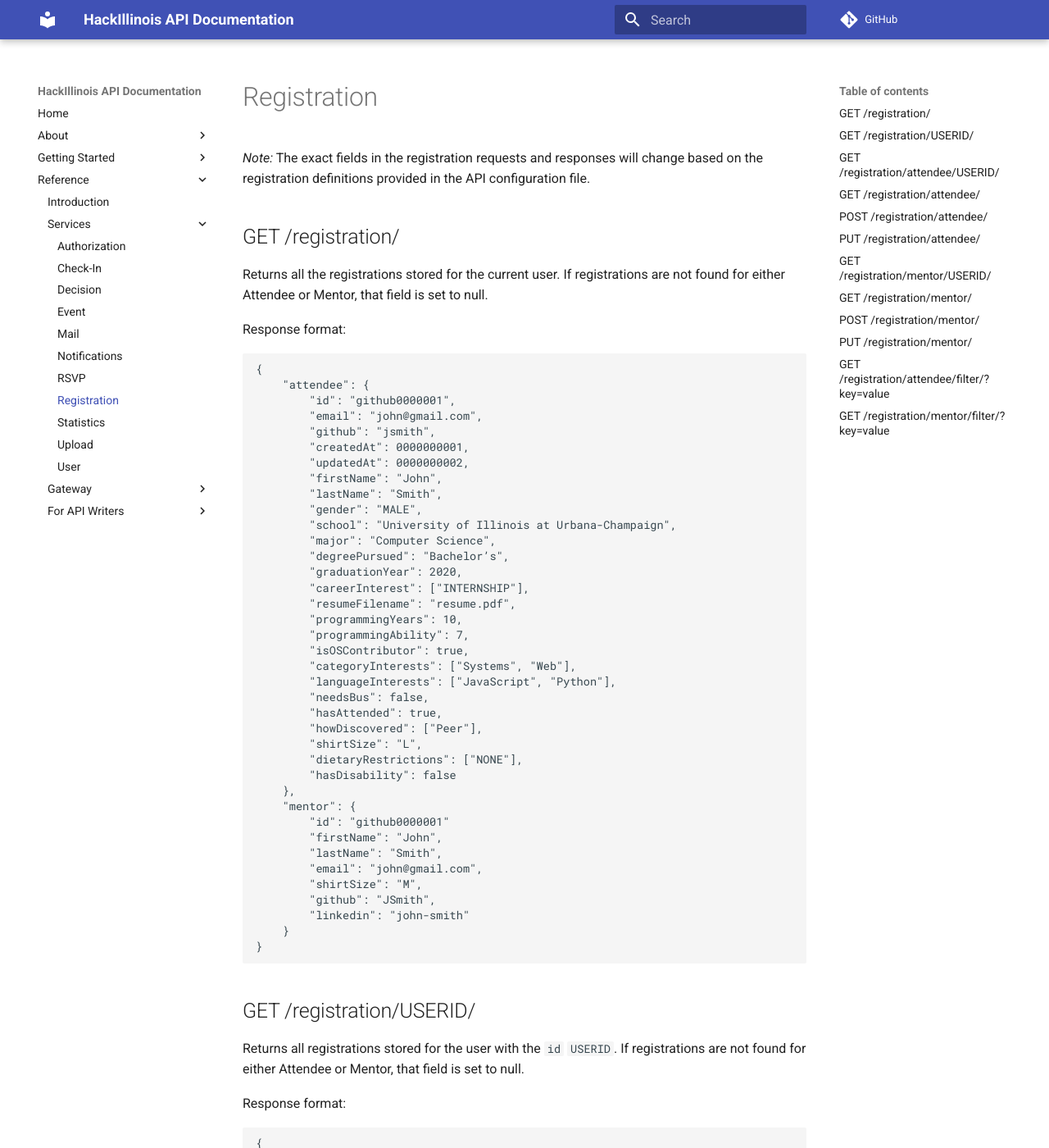
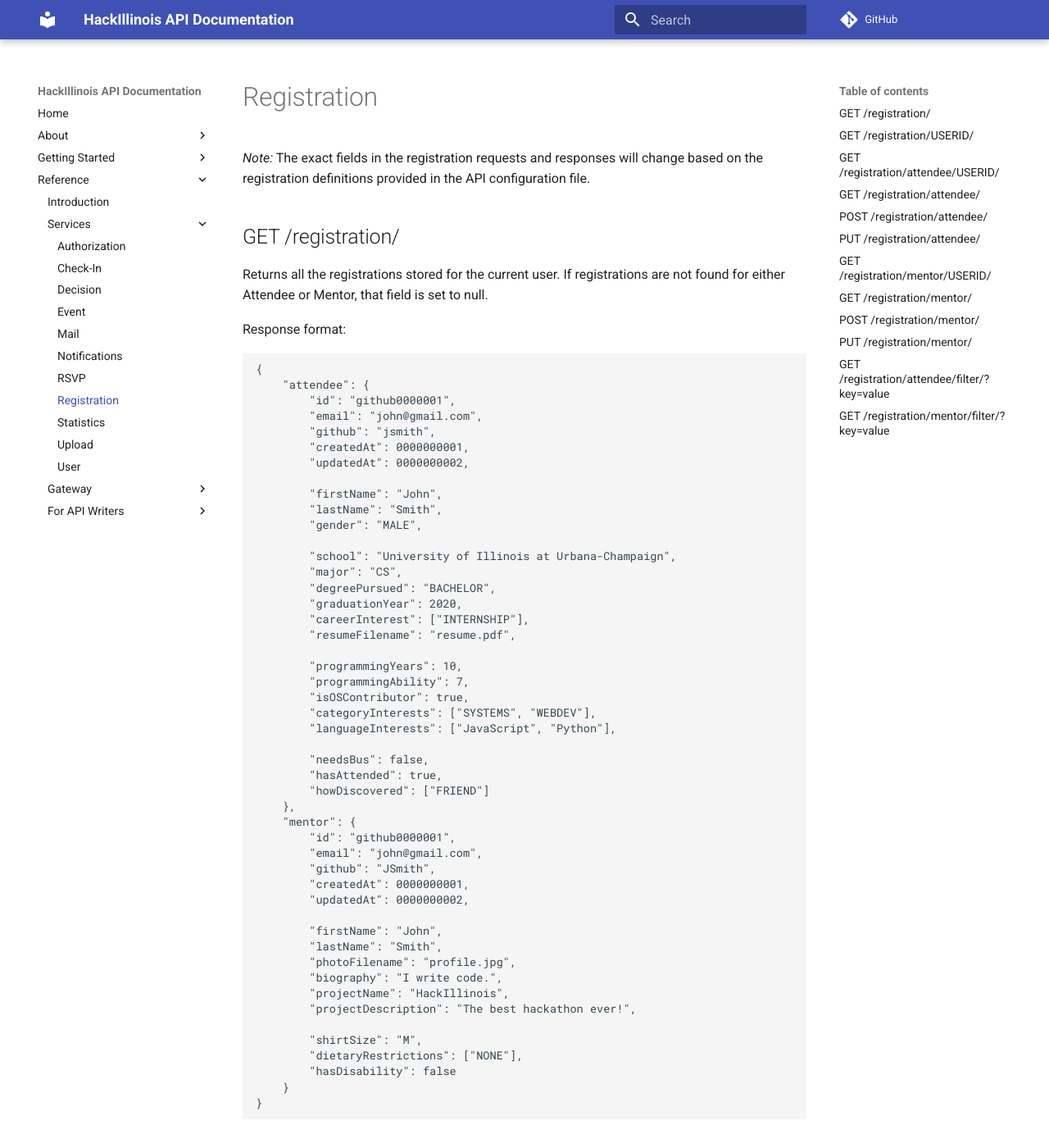
Before and after one commit to HackIllinois/api, an MkDocs documentation site: the page built from documentation/docs/reference/services/Registration.md, in a window 1280 px wide and 1400 px high. Shown: the whole window at 82% size. Built offline with MkDocs 1.6.1 and Material for MkDocs 9.7.7, drawn with Linux system fonts in a browser that asks for light colours; comment, search, counter and statistics services are not loaded; some of the changed text lies outside the part shown.

Commit message:
Update registration documentation

````diff
--- a/documentation/docs/reference/services/Registration.md
+++ b/documentation/docs/reference/services/Registration.md
@@ -18,35 +18,45 @@
 		"github": "jsmith",
 		"createdAt": 0000000001,
 		"updatedAt": 0000000002,
+
 		"firstName": "John",
 		"lastName": "Smith",
 		"gender": "MALE",
+
 		"school": "University of Illinois at Urbana-Champaign",
-		"major": "Computer Science",
-		"degreePursued": "Bachelor’s",
+		"major": "CS",
+		"degreePursued": "BACHELOR",
 		"graduationYear": 2020,
 		"careerInterest": ["INTERNSHIP"],
 		"resumeFilename": "resume.pdf",
+
 		"programmingYears": 10,
 		"programmingAbility": 7,
 		"isOSContributor": true,
-		"categoryInterests": ["Systems", "Web"],
+		"categoryInterests": ["SYSTEMS", "WEBDEV"],
 		"languageInterests": ["JavaScript", "Python"],
+
 		"needsBus": false,
 		"hasAttended": true,
-		"howDiscovered": ["Peer"],
-		"shirtSize": "L",
+		"howDiscovered": ["FRIEND"]
+	},
+	"mentor": {
+		"id": "github0000001",
+		"email": "john@gmail.com",
+		"github": "JSmith",
+		"createdAt": 0000000001,
+		"updatedAt": 0000000002,
+
+		"firstName": "John",
+		"lastName": "Smith",
+		"photoFilename": "profile.jpg",
+		"biography": "I write code.",
+		"projectName": "HackIllinois",
+		"projectDescription": "The best hackathon ever!",
+
+		"shirtSize": "M",
 		"dietaryRestrictions": ["NONE"],
 		"hasDisability": false
-	},
-	"mentor": {
-		"id": "github0000001"
-		"firstName": "John",
-		"lastName": "Smith",
-		"email": "john@gmail.com",
-		"shirtSize": "M",
-		"github": "JSmith",
-		"linkedin": "john-smith"
 	}
 }
 ```
@@ -66,35 +76,45 @@
 		"github": "jsmith",
 		"createdAt": 0000000001,
 		"updatedAt": 0000000002,
+
 		"firstName": "John",
 		"lastName": "Smith",
 		"gender": "MALE",
+
 		"school": "University of Illinois at Urbana-Champaign",
-		"major": "Computer Science",
-		"degreePursued": "Bachelor’s",
+		"major": "CS",
+		"degreePursued": "BACHELOR",
 		"graduationYear": 2020,
 		"careerInterest": ["INTERNSHIP"],
 		"resumeFilename": "resume.pdf",
+
 		"programmingYears": 10,
 		"programmingAbility": 7,
 		"isOSContributor": true,
-		"categoryInterests": ["Systems", "Web"],
+		"categoryInterests": ["SYSTEMS", "WEBDEV"],
 		"languageInterests": ["JavaScript", "Python"],
+
 		"needsBus": false,
 		"hasAttended": true,
-		"howDiscovered": ["Peer"],
-		"shirtSize": "L",
+		"howDiscovered": ["FRIEND"]
+	},
+	"mentor": {
+		"id": "github0000001",
+		"email": "john@gmail.com",
+		"github": "JSmith",
+		"createdAt": 0000000001,
+		"updatedAt": 0000000002,
+
+		"firstName": "John",
+		"lastName": "Smith",
+		"photoFilename": "profile.jpg",
+		"biography": "I write code.",
+		"projectName": "HackIllinois",
+		"projectDescription": "The best hackathon ever!",
+
+		"shirtSize": "M",
 		"dietaryRestrictions": ["NONE"],
 		"hasDisability": false
-	},
-	"mentor": {
-		"id": "github0000001"
-		"firstName": "John",
-		"lastName": "Smith",
-		"email": "john@gmail.com",
-		"shirtSize": "M",
-		"github": "JSmith",
-		"linkedin": "john-smith"
 	}
 }
 ```
@@ -112,26 +132,27 @@
 	"github": "jsmith",
 	"createdAt": 0000000001,
 	"updatedAt": 0000000002,
+
 	"firstName": "John",
 	"lastName": "Smith",
 	"gender": "MALE",
+
 	"school": "University of Illinois at Urbana-Champaign",
-	"major": "Computer Science",
-	"degreePursued": "Bachelor’s",
+	"major": "CS",
+	"degreePursued": "BACHELOR",
 	"graduationYear": 2020,
 	"careerInterest": ["INTERNSHIP"],
 	"resumeFilename": "resume.pdf",
+
 	"programmingYears": 10,
 	"programmingAbility": 7,
 	"isOSContributor": true,
-	"categoryInterests": ["Systems", "Web"],
+	"categoryInterests": ["SYSTEMS", "WEBDEV"],
 	"languageInterests": ["JavaScript", "Python"],
+
 	"needsBus": false,
 	"hasAttended": true,
-	"howDiscovered": ["Peer"],
-	"shirtSize": "L",
-	"dietaryRestrictions": ["NONE"],
-	"hasDisability": false
+	"howDiscovered": ["FRIEND"]
 }
 ```
 
@@ -148,26 +169,27 @@
 	"github": "jsmith",
 	"createdAt": 0000000001,
 	"updatedAt": 0000000002,
+
 	"firstName": "John",
 	"lastName": "Smith",
 	"gender": "MALE",
+
 	"school": "University of Illinois at Urbana-Champaign",
-	"major": "Computer Science",
-	"degreePursued": "Bachelor’s",
+	"major": "CS",
+	"degreePursued": "BACHELOR",
 	"graduationYear": 2020,
 	"careerInterest": ["INTERNSHIP"],
 	"resumeFilename": "resume.pdf",
+
 	"programmingYears": 10,
 	"programmingAbility": 7,
 	"isOSContributor": true,
-	"categoryInterests": ["Systems", "Web"],
+	"categoryInterests": ["SYSTEMS", "WEBDEV"],
 	"languageInterests": ["JavaScript", "Python"],
+
 	"needsBus": false,
 	"hasAttended": true,
-	"howDiscovered": ["Peer"],
-	"shirtSize": "L",
-	"dietaryRestrictions": ["NONE"],
-	"hasDisability": false
+	"howDiscovered": ["FRIEND"]
 }
 ```
 
@@ -179,28 +201,26 @@
 Request format:
 ```
 {
-	"email": "john@gmail.com",
-	"github": "jsmith",
 	"firstName": "John",
 	"lastName": "Smith",
 	"gender": "MALE",
+
 	"school": "University of Illinois at Urbana-Champaign",
-	"major": "Computer Science",
-	"degreePursued": "Bachelor’s",
+	"major": "CS",
+	"degreePursued": "BACHELOR",
 	"graduationYear": 2020,
 	"careerInterest": ["INTERNSHIP"],
 	"resumeFilename": "resume.pdf",
+
 	"programmingYears": 10,
 	"programmingAbility": 7,
 	"isOSContributor": true,
-	"categoryInterests": ["Systems", "Web"],
+	"categoryInterests": ["SYSTEMS", "WEBDEV"],
 	"languageInterests": ["JavaScript", "Python"],
+
 	"needsBus": false,
 	"hasAttended": true,
-	"howDiscovered": ["Peer"],
-	"shirtSize": "L",
-	"dietaryRestrictions": ["NONE"],
-	"hasDisability": false
+	"howDiscovered": ["FRIEND"]
 }
 ```
 
@@ -212,26 +232,27 @@
 	"github": "jsmith",
 	"createdAt": 0000000001,
 	"updatedAt": 0000000002,
+
 	"firstName": "John",
 	"lastName": "Smith",
 	"gender": "MALE",
+
 	"school": "University of Illinois at Urbana-Champaign",
-	"major": "Computer Science",
-	"degreePursued": "Bachelor’s",
+	"major": "CS",
+	"degreePursued": "BACHELOR",
 	"graduationYear": 2020,
 	"careerInterest": ["INTERNSHIP"],
 	"resumeFilename": "resume.pdf",
+
 	"programmingYears": 10,
 	"programmingAbility": 7,
 	"isOSContributor": true,
-	"categoryInterests": ["Systems", "Web"],
+	"categoryInterests": ["SYSTEMS", "WEBDEV"],
 	"languageInterests": ["JavaScript", "Python"],
+
 	"needsBus": false,
 	"hasAttended": true,
-	"howDiscovered": ["Peer"],
-	"shirtSize": "L",
-	"dietaryRestrictions": ["NONE"],
-	"hasDisability": false
+	"howDiscovered": ["FRIEND"]
 }
 ```
 
@@ -243,28 +264,26 @@
 Request format:
 ```
 {
-	"email": "john@gmail.com",
-	"github": "jsmith",
 	"firstName": "John",
 	"lastName": "Smith",
 	"gender": "MALE",
+
 	"school": "University of Illinois at Urbana-Champaign",
-	"major": "Computer Science",
-	"degreePursued": "Bachelor’s",
+	"major": "CS",
+	"degreePursued": "BACHELOR",
 	"graduationYear": 2020,
 	"careerInterest": ["INTERNSHIP"],
 	"resumeFilename": "resume.pdf",
+
 	"programmingYears": 10,
 	"programmingAbility": 7,
 	"isOSContributor": true,
-	"categoryInterests": ["Systems", "Web"],
+	"categoryInterests": ["SYSTEMS", "WEBDEV"],
 	"languageInterests": ["JavaScript", "Python"],
+
 	"needsBus": false,
 	"hasAttended": true,
-	"howDiscovered": ["Peer"],
-	"shirtSize": "L",
-	"dietaryRestrictions": ["NONE"],
-	"hasDisability": false
+	"howDiscovered": ["FRIEND"]
 }
 ```
 
@@ -276,26 +295,27 @@
 	"github": "jsmith",
 	"createdAt": 0000000001,
 	"updatedAt": 0000000002,
+
 	"firstName": "John",
 	"lastName": "Smith",
 	"gender": "MALE",
+
 	"school": "University of Illinois at Urbana-Champaign",
-	"major": "Computer Science",
-	"degreePursued": "Bachelor’s",
+	"major": "CS",
+	"degreePursued": "BACHELOR",
 	"graduationYear": 2020,
 	"careerInterest": ["INTERNSHIP"],
 	"resumeFilename": "resume.pdf",
+
 	"programmingYears": 10,
 	"programmingAbility": 7,
 	"isOSContributor": true,
-	"categoryInterests": ["Systems", "Web"],
+	"categoryInterests": ["SYSTEMS", "WEBDEV"],
 	"languageInterests": ["JavaScript", "Python"],
+
 	"needsBus": false,
 	"hasAttended": true,
-	"howDiscovered": ["Peer"],
-	"shirtSize": "L",
-	"dietaryRestrictions": ["NONE"],
-	"hasDisability": false
+	"howDiscovered": ["FRIEND"]
 }
 ```
 
@@ -307,13 +327,22 @@
 Response format:
 ```
 {
-	"id": "github0000001"
+	"id": "github0000001",
+	"email": "john@gmail.com",
+	"github": "JSmith",
+	"createdAt": 0000000001,
+	"updatedAt": 0000000002,
+
 	"firstName": "John",
 	"lastName": "Smith",
-	"email": "john@gmail.com",
+	"photoFilename": "profile.jpg",
+	"biography": "I write code.",
+	"projectName": "HackIllinois",
+	"projectDescription": "The best hackathon ever!",
+
 	"shirtSize": "M",
-	"github": "JSmith",
-	"linkedin": "john-smith"
+	"dietaryRestrictions": ["NONE"],
+	"hasDisability": false
 }
 ```
 
@@ -325,13 +354,22 @@
 Response format:
 ```
 {
-	"id": "github0000001"
+	"id": "github0000001",
+	"email": "john@gmail.com",
+	"github": "JSmith",
+	"createdAt": 0000000001,
+	"updatedAt": 0000000002,
+
 	"firstName": "John",
 	"lastName": "Smith",
-	"email": "john@gmail.com",
+	"photoFilename": "profile.jpg",
+	"biography": "I write code.",
+	"projectName": "HackIllinois",
+	"projectDescription": "The best hackathon ever!",
+
 	"shirtSize": "M",
-	"github": "JSmith",
-	"linkedin": "john-smith"
+	"dietaryRestrictions": ["NONE"],
+	"hasDisability": false
 }
 ```
 
@@ -345,23 +383,36 @@
 {
 	"firstName": "John",
 	"lastName": "Smith",
-	"email": "john@gmail.com",
+	"photoFilename": "profile.jpg",
+	"biography": "I write code.",
+	"projectName": "HackIllinois",
+	"projectDescription": "The best hackathon ever!",
+
 	"shirtSize": "M",
-	"github": "JSmith",
-	"linkedin": "john-smith"
+	"dietaryRestrictions": ["NONE"],
+	"hasDisability": false
 }
 ```
 
 Response format:
 ```
 {
-	"id": "github0000001"
+	"id": "github0000001",
+	"email": "john@gmail.com",
+	"github": "JSmith",
+	"createdAt": 0000000001,
+	"updatedAt": 0000000002,
+
 	"firstName": "John",
 	"lastName": "Smith",
-	"email": "john@gmail.com",
+	"photoFilename": "profile.jpg",
+	"biography": "I write code.",
+	"projectName": "HackIllinois",
+	"projectDescription": "The best hackathon ever!",
+
 	"shirtSize": "M",
-	"github": "JSmith",
-	"linkedin": "john-smith"
+	"dietaryRestrictions": ["NONE"],
+	"hasDisability": false
 }
 ```
 
@@ -375,23 +426,36 @@
 {
 	"firstName": "John",
 	"lastName": "Smith",
-	"email": "john@gmail.com",
+	"photoFilename": "profile.jpg",
+	"biography": "I write code.",
+	"projectName": "HackIllinois",
+	"projectDescription": "The best hackathon ever!",
+
 	"shirtSize": "M",
-	"github": "JSmith",
-	"linkedin": "john-smith"
+	"dietaryRestrictions": ["NONE"],
+	"hasDisability": false
 }
 ```
 
 Response format:
 ```
 {
-	"id": "github0000001"
+	"id": "github0000001",
+	"email": "john@gmail.com",
+	"github": "JSmith",
+	"createdAt": 0000000001,
+	"updatedAt": 0000000002,
+
 	"firstName": "John",
 	"lastName": "Smith",
-	"email": "john@gmail.com",
+	"photoFilename": "profile.jpg",
+	"biography": "I write code.",
+	"projectName": "HackIllinois",
+	"projectDescription": "The best hackathon ever!",
+
 	"shirtSize": "M",
-	"github": "JSmith",
-	"linkedin": "john-smith"
+	"dietaryRestrictions": ["NONE"],
+	"hasDisability": false
 }
 ```
 
@@ -410,53 +474,55 @@
 			"github": "jsmith",
 			"createdAt": 0000000001,
 			"updatedAt": 0000000002,
+
 			"firstName": "John",
 			"lastName": "Smith",
 			"gender": "MALE",
+
 			"school": "University of Illinois at Urbana-Champaign",
-			"major": "Computer Science",
-			"degreePursued": "Bachelor’s",
+			"major": "CS",
+			"degreePursued": "BACHELOR",
 			"graduationYear": 2020,
 			"careerInterest": ["INTERNSHIP"],
 			"resumeFilename": "resume.pdf",
+
 			"programmingYears": 10,
 			"programmingAbility": 7,
 			"isOSContributor": true,
-			"categoryInterests": ["Systems", "Web"],
+			"categoryInterests": ["SYSTEMS", "WEBDEV"],
 			"languageInterests": ["JavaScript", "Python"],
+
 			"needsBus": false,
 			"hasAttended": true,
-			"howDiscovered": ["Peer"],
-			"shirtSize": "L",
-			"dietaryRestrictions": ["NONE"],
-			"hasDisability": false
+			"howDiscovered": ["FRIEND"]
 		},
 		{
-			"id": "github0000001",
-			"email": "john@gmail.com",
-			"github": "jsmith",
+			"id": "github0000002",
+			"email": "john2@gmail.com",
+			"github": "jsmith2",
 			"createdAt": 0000000001,
 			"updatedAt": 0000000002,
-			"firstName": "John",
-			"lastName": "Smith",
+
+			"firstName": "John2",
+			"lastName": "Smith2",
 			"gender": "MALE",
+
 			"school": "University of Illinois at Urbana-Champaign",
-			"major": "Computer Science",
-			"degreePursued": "Bachelor’s",
+			"major": "CS",
+			"degreePursued": "BACHELOR",
 			"graduationYear": 2020,
 			"careerInterest": ["INTERNSHIP"],
 			"resumeFilename": "resume.pdf",
+
 			"programmingYears": 10,
 			"programmingAbility": 7,
 			"isOSContributor": true,
-			"categoryInterests": ["Systems", "Web"],
+			"categoryInterests": ["SYSTEMS", "WEBDEV"],
 			"languageInterests": ["JavaScript", "Python"],
+
 			"needsBus": false,
 			"hasAttended": true,
-			"howDiscovered": ["Peer"],
-			"shirtSize": "L",
-			"dietaryRestrictions": ["NONE"],
-			"hasDisability": false
+			"howDiscovered": ["FRIEND"]
 		}
 	]
 }
@@ -472,22 +538,40 @@
 {
 	"registrations": [
 		{
-			"id": "github0000001"
+			"id": "github0000001",
+			"email": "john@gmail.com",
+			"github": "JSmith",
+			"createdAt": 0000000001,
+			"updatedAt": 0000000002,
+
 			"firstName": "John",
 			"lastName": "Smith",
-			"email": "john@gmail.com",
+			"photoFilename": "profile.jpg",
+			"biography": "I write code.",
+			"projectName": "HackIllinois",
+			"projectDescription": "The best hackathon ever!",
+
 			"shirtSize": "M",
-			"github": "JSmith",
-			"linkedin": "john-smith"
+			"dietaryRestrictions": ["NONE"],
+			"hasDisability": false
 		},
 		{
-			"id": "github0000002"
-			"firstName": "John",
-			"lastName": "Doe",
-			"email": "jdoe@gmail.com",
+			"id": "github0000002",
+			"email": "john2@gmail.com",
+			"github": "JSmith2",
+			"createdAt": 0000000001,
+			"updatedAt": 0000000002,
+
+			"firstName": "John2",
+			"lastName": "Smith2",
+			"photoFilename": "profile2.jpg",
+			"biography": "I write code.",
+			"projectName": "HackIllinois",
+			"projectDescription": "The best hackathon ever!",
+
 			"shirtSize": "M",
-			"github": "JDoe",
-			"linkedin": "john-doe"
+			"dietaryRestrictions": ["NONE"],
+			"hasDisability": false
 		}
 	]
 }
````
